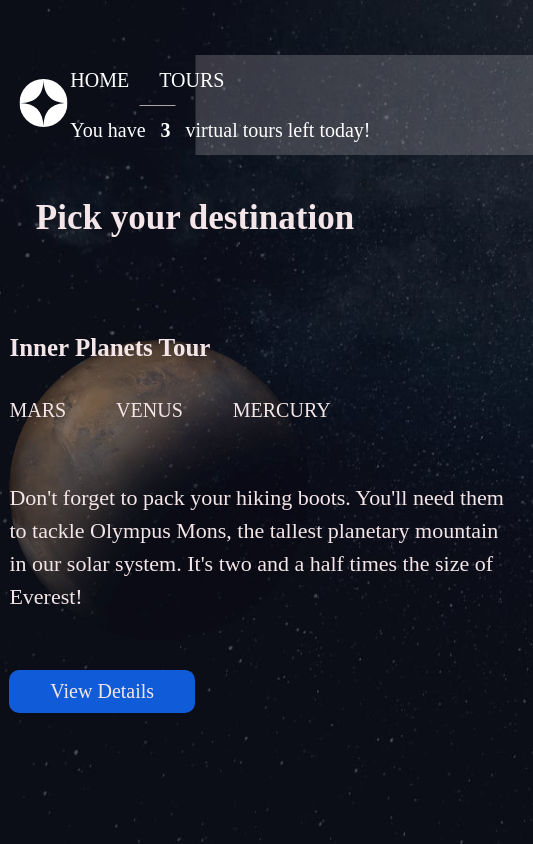
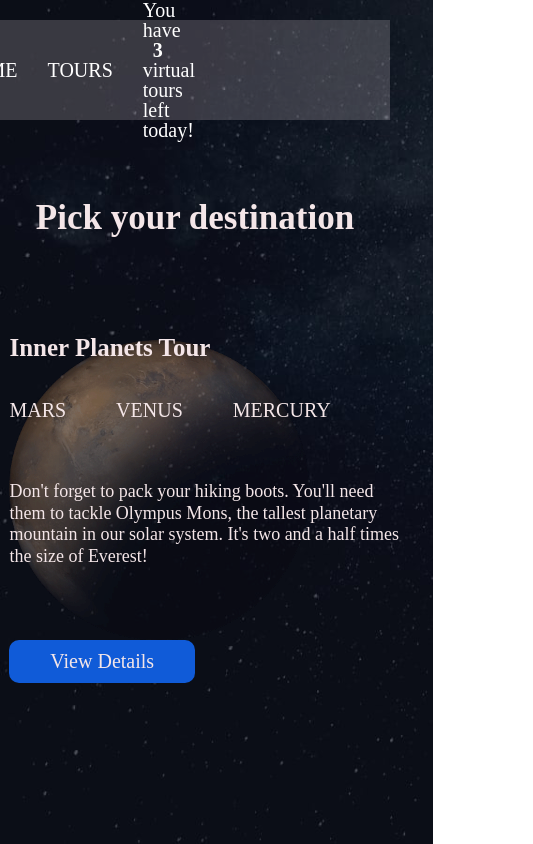
Before and after one commit to luxury-cruise-tour/luxuryCruiseTour, a React (Create React App) app: page /tours in a window 390 px wide. Shown: the top 844 px of the page, 533 px wide, since content can reach past the window. Built offline with nearby package versions, Linux system fonts and the light colour scheme; a web font is replaced by a local one.

Commit message:
Added media query styling for nav but needs a fix

```diff
--- a/src/App.css
+++ b/src/App.css
@@ -83,7 +83,7 @@ body{
   font-family: 'Maitree', serif;
   background: url('./../src/assets/background-home-desktop.jpg');
   background-size: cover;
-  width: 100%;
+  overflow-x: hidden;
   height: 100vh;
   position: relative;
 }
@@ -213,6 +213,49 @@ body{
 
 }
 
+@media (max-width: 800px){
+
+  .navigation{
+    left: 0;
+    width: 100%;
+    padding: 0;
+  }
+
+  .logo::after{
+    display: none;
+  }
+
+  .navigation ul {
+    flex-wrap: nowrap;
+  }
+
+  .navigation li {
+    flex-grow: 1;
+  }
+
+  .navigation p {
+    white-space: normal;
+    flex-basis: 100%;
+    flex-grow: 2;
+  }
+
+  .navigation a{
+    text-transform: uppercase;
+    text-decoration: none;
+    color: inherit;
+    padding-bottom: 30px;
+
+    transition: border-bottom .2s ease-in;
+  }
+
+  .navigation a:hover{
+    border-bottom: 3px solid;
+    border-top: none;
+  }
+
+
+}
+
 /* Tours styles */
 
 .tours{
@@ -321,16 +364,16 @@ body{
 
   .tours-description{
     position: absolute;
-    line-height: 1.5;
-    width: 500px;
+    line-height: 1.2;
+    min-width: 400px;
     padding-bottom: 100px;
     border-bottom: none;
-    font-size: 22px;
+    font-size: 18px;
   }
 
   .tours-container button{
     left: 0;
-    top: 280px;
+    top: 250px;
   }
 
 }
```
